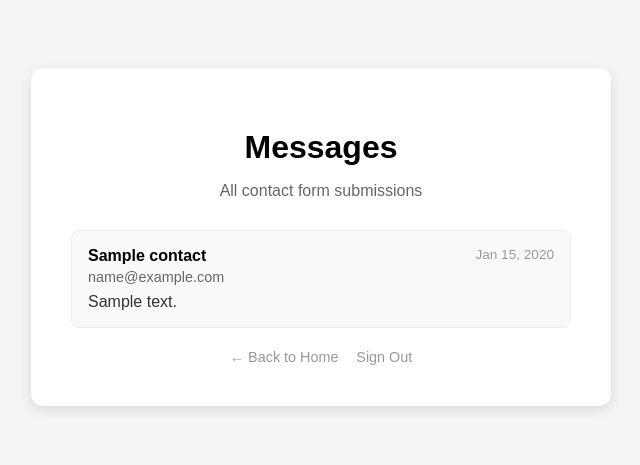
After one commit to sajesse14-cloud/link-hub, a Flask app: page /messages in a window 1280 px wide. The commit adds this page. Shown: the top 465 px of the page, without its empty margins (319-959 px from the left). Run offline with Flask 3, Linux system fonts and the light colour scheme; the visitor is signed in with stand-in values (Sample User, id 1); tables that the repository leaves empty hold one stand-in row (values such as "Sample post").

Commit message:
Add database for users and contact messages

```diff
--- a/app.py
+++ b/app.py
@@ -1,14 +1,35 @@
 from flask import Flask, render_template, request, jsonify, session, redirect, url_for
+from flask_sqlalchemy import SQLAlchemy
 from werkzeug.security import check_password_hash, generate_password_hash
+from datetime import datetime
 
 app = Flask(__name__)
-app.secret_key = 'tUt9bn5but5cgmIXawbdxHCofkXre7uDKwp9yP1NW2Q='
+app.secret_key = 'your-super-secret-key-change-this'
+app.config['SQLALCHEMY_DATABASE_URI'] = 'sqlite:///linkhub.db'
+app.config['SQLALCHEMY_TRACK_MODIFICATIONS'] = False
 
-# Your credentials
-USERNAME = 'jesse'
-PASSWORD = generate_password_hash('password123')
+db = SQLAlchemy(app)
 
-# Your personal info
+# ─────────────────────────────────
+# Database Tables
+# ─────────────────────────────────
+
+class User(db.Model):
+    id = db.Column(db.Integer, primary_key=True)
+    username = db.Column(db.String(80), unique=True, nullable=False)
+    password = db.Column(db.String(200), nullable=False)
+
+class Contact(db.Model):
+    id = db.Column(db.Integer, primary_key=True)
+    name = db.Column(db.String(100), nullable=False)
+    email = db.Column(db.String(100), nullable=False)
+    message = db.Column(db.Text, nullable=False)
+    date = db.Column(db.DateTime, default=datetime.utcnow)
+
+# ─────────────────────────────────
+# Your Personal Info
+# ─────────────────────────────────
+
 my_info = {
     "name": "Jesse Kuykendall",
     "bio": "A short sentence about yourself",
@@ -18,6 +39,10 @@ my_info = {
         {"label": "Portfolio", "url": "https://yoursite.com"},
     ]
 }
+
+# ─────────────────────────────────
+# Routes
+# ─────────────────────────────────
 
 @app.route('/')
 def home():
@@ -29,8 +54,10 @@ def home():
 def login():
     if request.method == 'POST':
         data = request.json
-        if data['username'] == USERNAME and check_password_hash(PASSWORD, data['password']):
+        user = User.query.filter_by(username=data['username']).first()
+        if user and check_password_hash(user.password, data['password']):
             session['logged_in'] = True
+            session['username'] = user.username
             return jsonify({'success': True})
         else:
             return jsonify({'success': False, 'message': 'Invalid credentials'})
@@ -44,11 +71,44 @@ def logout():
 @app.route('/contact', methods=['POST'])
 def contact():
     data = request.json
-    name = data['name']
-    email = data['email']
-    message = data['message']
-    print(f"New message from {name} ({email}): {message}")
-    return jsonify({"message": f"Thanks {name}, I'll be in touch!"})
+
+    # Save to database
+    new_contact = Contact(
+        name=data['name'],
+        email=data['email'],
+        message=data['message']
+    )
+    db.session.add(new_contact)
+    db.session.commit()
+
+    print(f"New message from {data['name']} ({data['email']}): {data['message']}")
+    return jsonify({"message": f"Thanks {data['name']}, I'll be in touch!"})
+
+@app.route('/messages')
+def messages():
+    if not session.get('logged_in'):
+        return redirect(url_for('login'))
+    all_messages = Contact.query.order_by(Contact.date.desc()).all()
+    return render_template('messages.html', messages=all_messages)
+
+# ─────────────────────────────────
+# Initialize Database
+# ─────────────────────────────────
+
+def create_admin():
+    with app.app_context():
+        db.create_all()
+        # Only create admin if no users exist yet
+        if not User.query.first():
+            admin = User(
+                username='jesse',
+                password=generate_password_hash('password123')
+            )
+            db.session.add(admin)
+            db.session.commit()
+            print("Admin user created!")
+
+create_admin()
 
 if __name__ == '__main__':
     app.run(debug=True)
--- a/requirements.txt
+++ b/requirements.txt
@@ -1,2 +1,5 @@
 flask==3.1.3
 gunicorn==21.2.0
+flask==3.1.3
+gunicorn==21.2.0
+flask-sqlalchemy==3.1.1
--- a/static/style.css
+++ b/static/style.css
@@ -139,3 +139,44 @@ body {
 .logout a:hover {
     color: #333;
 }
+
+.messages-list {
+    margin-top: 20px;
+    display: flex;
+    flex-direction: column;
+    gap: 16px;
+}
+
+.message-card {
+    background: #f9f9f9;
+    border: 1px solid #eee;
+    border-radius: 8px;
+    padding: 16px;
+    text-align: left;
+}
+
+.message-header {
+    display: flex;
+    justify-content: space-between;
+    margin-bottom: 4px;
+}
+
+.message-date {
+    color: #999;
+    font-size: 0.85em;
+}
+
+.message-email {
+    color: #666;
+    font-size: 0.9em;
+    margin-bottom: 8px;
+}
+
+.message-body {
+    color: #333;
+}
+
+.no-messages {
+    text-align: center;
+    color: #999;
+}
--- a/templates/home.html
+++ b/templates/home.html
@@ -23,6 +23,10 @@
           </a>
         {% endfor %}
       </div>
+      <!-- Admin Section -->
+        <div class="messages-link">
+            <a href="/messages">View Messages</a>
+        </div>
       <!-- Contact Form -->
       <div class="contact">
         <h2>Contact Me</h2>
--- /dev/null
+++ b/templates/messages.html
@@ -0,0 +1,40 @@
+<!DOCTYPE html>
+<html>
+<head>
+    <title>Messages</title>
+    <link rel="stylesheet" href="{{ url_for('static', filename='style.css') }}">
+</head>
+<body>
+    <div class="container">
+
+        <div class="header">
+            <h1>Messages</h1>
+            <p>All contact form submissions</p>
+        </div>
+
+        <div class="messages-list">
+            {% if messages %}
+                {% for msg in messages %}
+                <div class="message-card">
+                    <div class="message-header">
+                        <strong>{{ msg.name }}</strong>
+                        <span class="message-date">{{ msg.date.strftime('%b %d, %Y') }}</span>
+                    </div>
+                    <div class="message-email">{{ msg.email }}</div>
+                    <div class="message-body">{{ msg.message }}</div>
+                </div>
+                {% endfor %}
+            {% else %}
+                <p class="no-messages">No messages yet!</p>
+            {% endif %}
+        </div>
+
+        <div class="logout">
+            <a href="/">← Back to Home</a>
+            &nbsp;&nbsp;
+            <a href="/logout">Sign Out</a>
+        </div>
+
+    </div>
+</body>
+</html>
```
Also changed, not shown: 2 other files.
